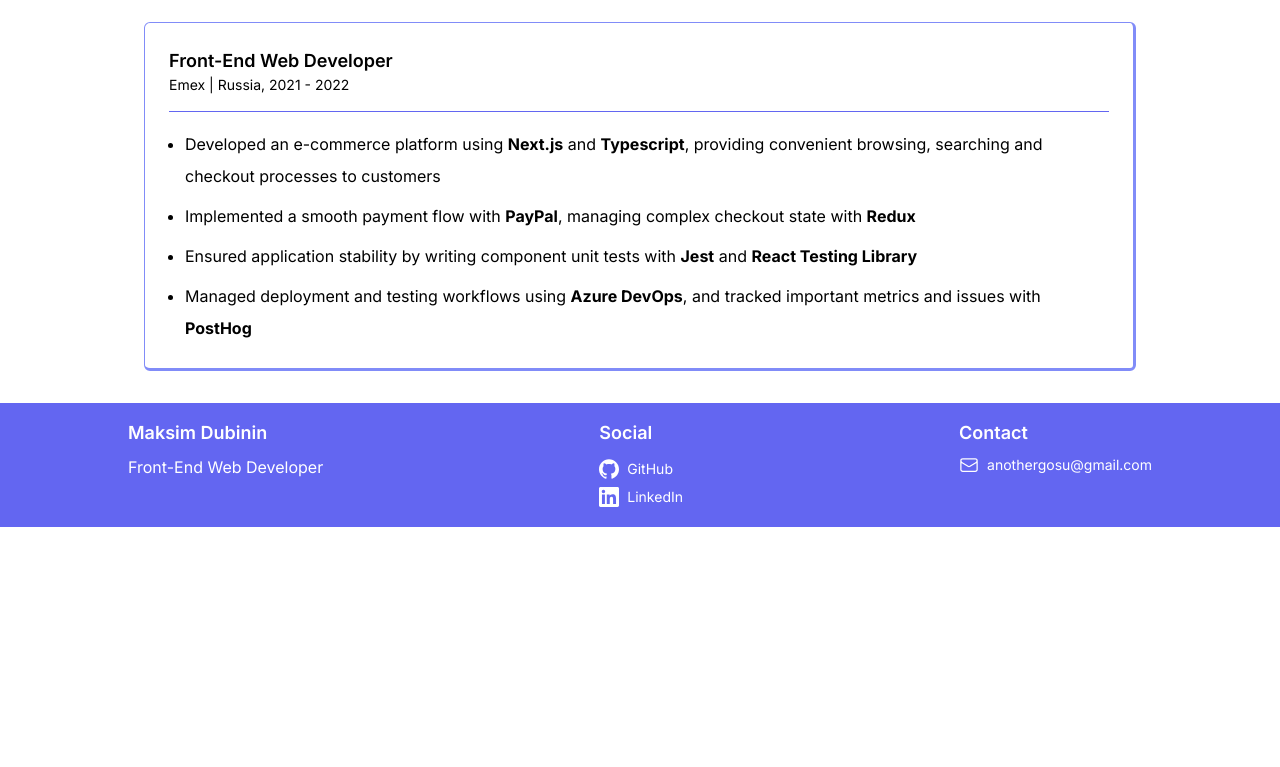
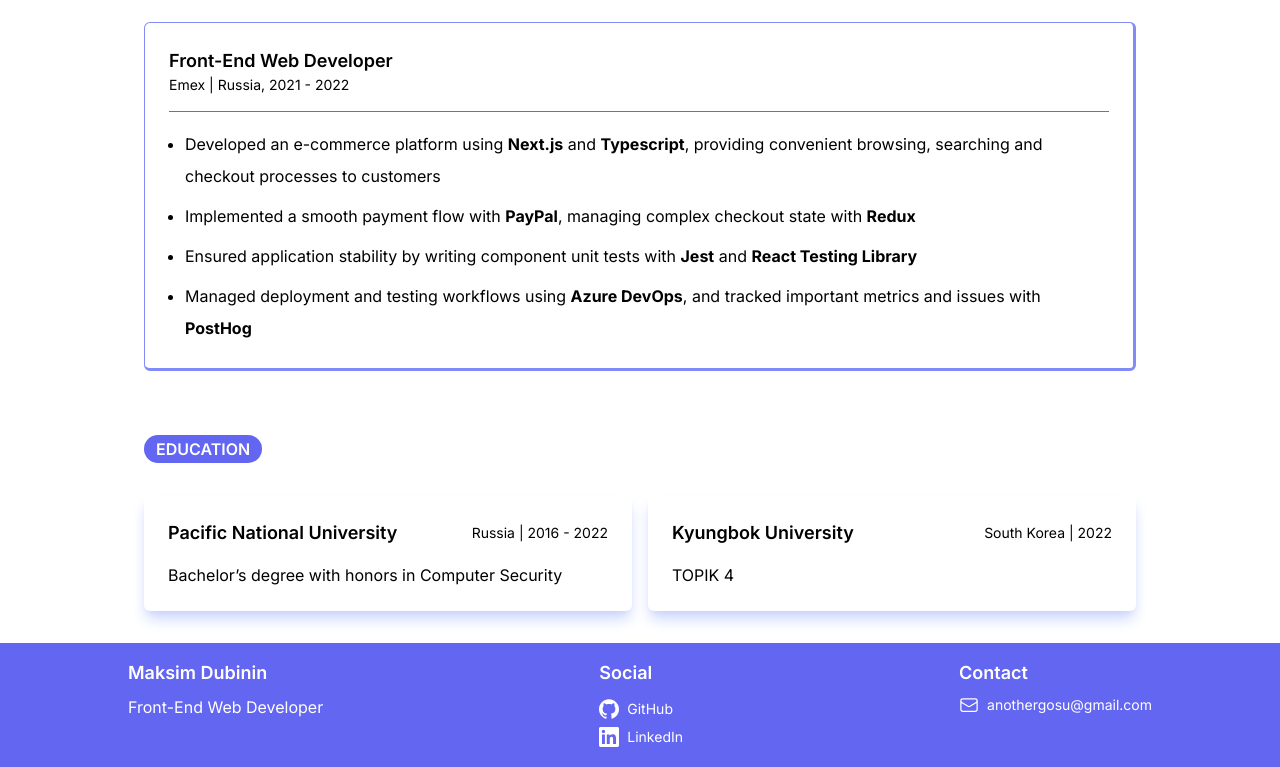
Before and after one commit to AnotherGosu/portfolio, a Next.js app: page /en in a window 1280 px wide. Shown: the part 2158-2925 px from the top of the page. Before the commit the page ends 2685 px from the top, so only its background shows below. Built offline with nearby package versions, Linux system fonts and the light colour scheme.

Commit message:
Added education section

```diff
--- /dev/null
+++ b/src/app/[locale]/(home)/components/Education/components/Card/index.tsx
@@ -0,0 +1,19 @@
+interface CardProps {
+  title: string;
+  description: string;
+  content: string;
+}
+
+export const Card = ({ title, description, content }: CardProps) => {
+  return (
+    <article className="rounded-md p-6 shadow-lg shadow-indigo-200">
+      <div className="flex flex-col justify-between gap-2 lg:flex-row lg:items-center">
+        <h3 className="text-lg font-semibold">{title}</h3>
+
+        <span className="text-sm">{description}</span>
+      </div>
+
+      <p className="mt-4">{content}</p>
+    </article>
+  );
+};
--- /dev/null
+++ b/src/app/[locale]/(home)/components/Education/index.tsx
@@ -0,0 +1,31 @@
+import { Dict } from "@/utils/localization";
+
+import { Heading } from "@/components/common/Heading";
+
+import { Card } from "./components/Card";
+
+interface EducationProps {
+  dict: Dict;
+}
+
+export const Education = ({ dict }: EducationProps) => {
+  return (
+    <section>
+      <Heading>{dict.education.heading}</Heading>
+
+      <div className="grid grid-cols-1 gap-4 md:grid-cols-2">
+        <Card
+          title={dict.education.card_1.title}
+          description={dict.education.card_1.description}
+          content={dict.education.card_1.content}
+        />
+
+        <Card
+          title={dict.education.card_2.title}
+          description={dict.education.card_2.description}
+          content={dict.education.card_2.content}
+        />
+      </div>
+    </section>
+  );
+};
--- a/src/app/[locale]/(home)/page.tsx
+++ b/src/app/[locale]/(home)/page.tsx
@@ -1,5 +1,6 @@
 import { getDictionary, Locale } from "@/utils/localization";
 
+import { Education } from "./components/Education";
 import { Experience } from "./components/Experience";
 import { Hero } from "./components/Hero";
 import { Projects } from "./components/Projects";
@@ -18,6 +19,7 @@
       <Projects dict={dict} />
       <Skills dict={dict} />
       <Experience dict={dict} />
+      <Education dict={dict} />
     </main>
   );
 }
--- a/src/locales/en.json
+++ b/src/locales/en.json
@@ -45,6 +45,19 @@
       "item_4": "Managed deployment and testing workflows using <b>Azure DevOps</b>, and tracked important metrics and issues with <b>PostHog</b>"
     }
   },
+  "education": {
+    "heading": "Education",
+    "card_1": {
+      "title": "Pacific National University",
+      "description": "Russia | 2016 - 2022",
+      "content": "Bachelor’s degree with honors in Computer Security"
+    },
+    "card_2": {
+      "title": "Kyungbok University",
+      "description": "South Korea | 2022",
+      "content": "TOPIK 4"
+    }
+  },
   "footer": {
     "sub_heading": "Front-End Web Developer",
     "social": "Social",
--- a/src/locales/ko.json
+++ b/src/locales/ko.json
@@ -45,6 +45,19 @@
       "item_4": "<b>Azure DevOps</b>를 사용해 배포 및 테스트 워크플로우를 관리하고, <b>PostHog</b>로 중요한 지표와 이슈를 추적함"
     }
   },
+  "education": {
+    "heading": "학력",
+    "card_1": {
+      "title": "Pacific National University",
+      "description": "러시아 | 2016년 - 2022년",
+      "content": "컴퓨터 보안 학사"
+    },
+    "card_2": {
+      "title": "경복대학교",
+      "description": "대한민국 | 2022년",
+      "content": "한국어능력시험 4급"
+    }
+  },
   "footer": {
     "sub_heading": "프론트엔드 웹 개발자",
     "social": "소셜",
```
